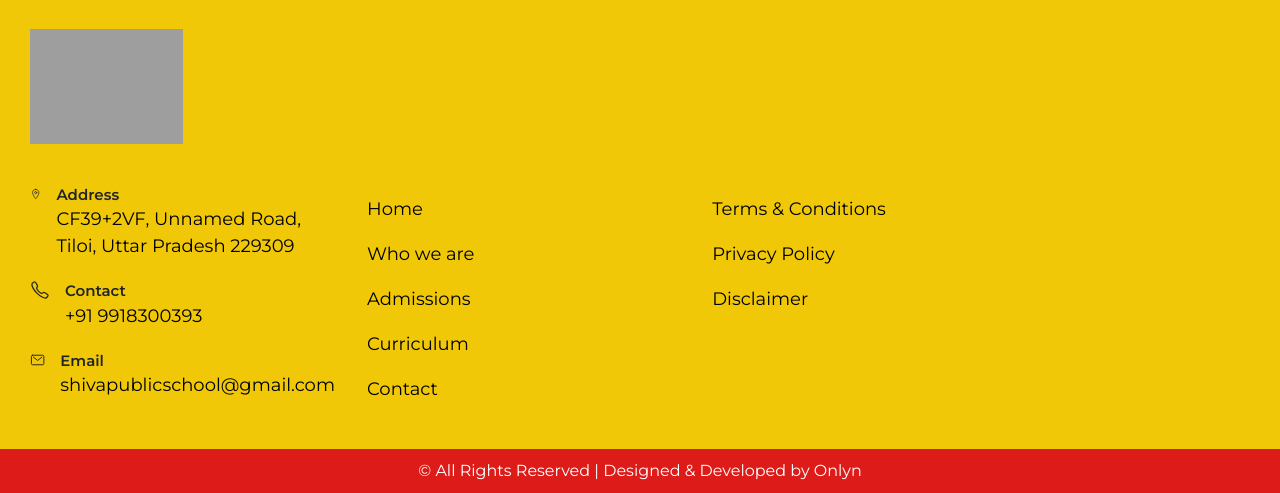
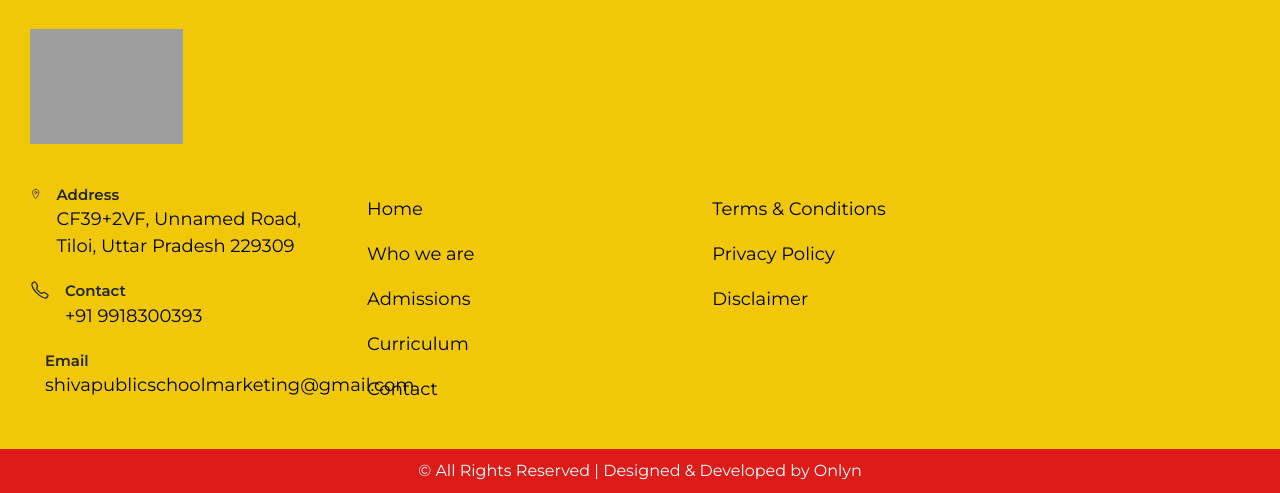
Before and after one commit to sidmrlazy/shivapublicschool, a PHP site: page /index.php in a window 1280 px wide. Shown: the part 4157-4650 px from the top of the page. Run offline with PHP 8.4, Linux system fonts and the light colour scheme; grey boxes are pictures that could not be loaded.

Commit message:
modified:   components/footer.php

```diff
--- a/components/footer.php
+++ b/components/footer.php
@@ -32,7 +32,8 @@
                 <ion-icon class="footer-details-icon" name="mail-outline"></ion-icon>
                 <div class="footer-inner-details">
                     <p class="footer-label">Email</p>
-                    <a href="mailto:" class="footer-res">shivapublicschool@gmail.com</a>
+                    <a href="mailto:shivapublicschoolmarketing@gmail.com"
+                        class="footer-res">shivapublicschoolmarketing@gmail.com</a>
                 </div>
             </div>
         </div>
```
